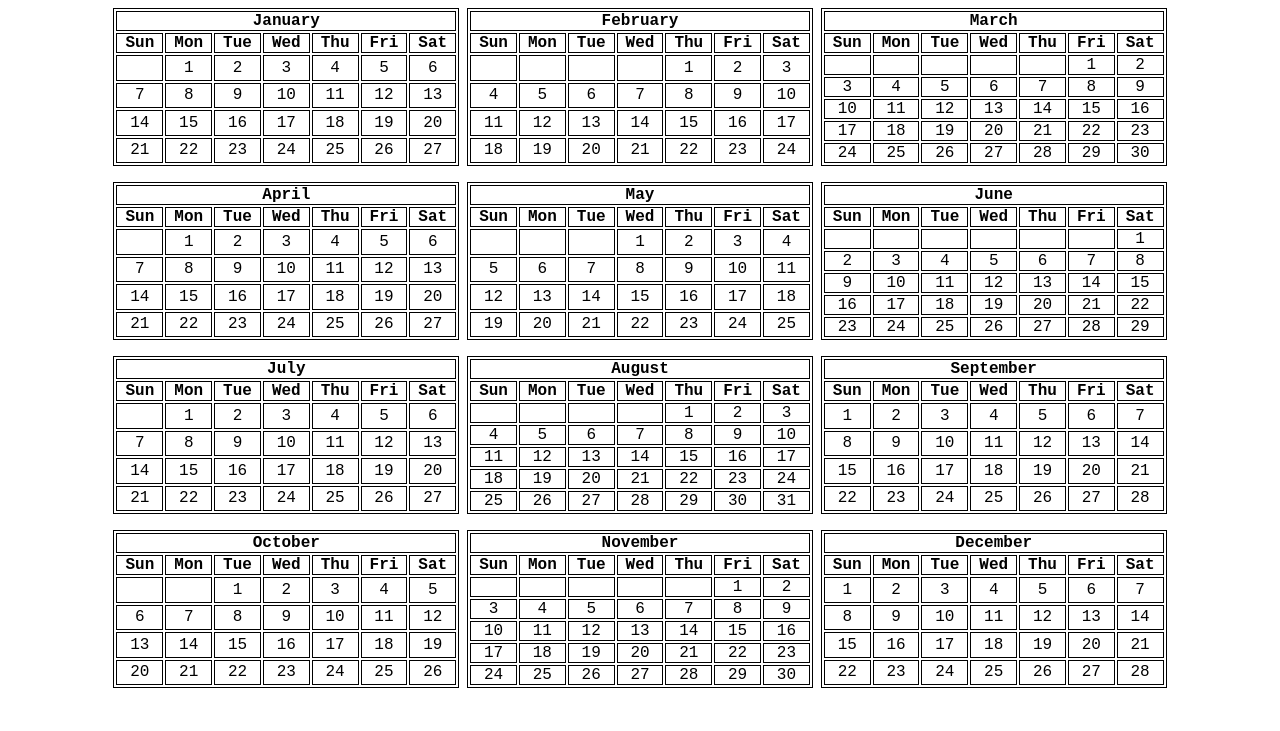
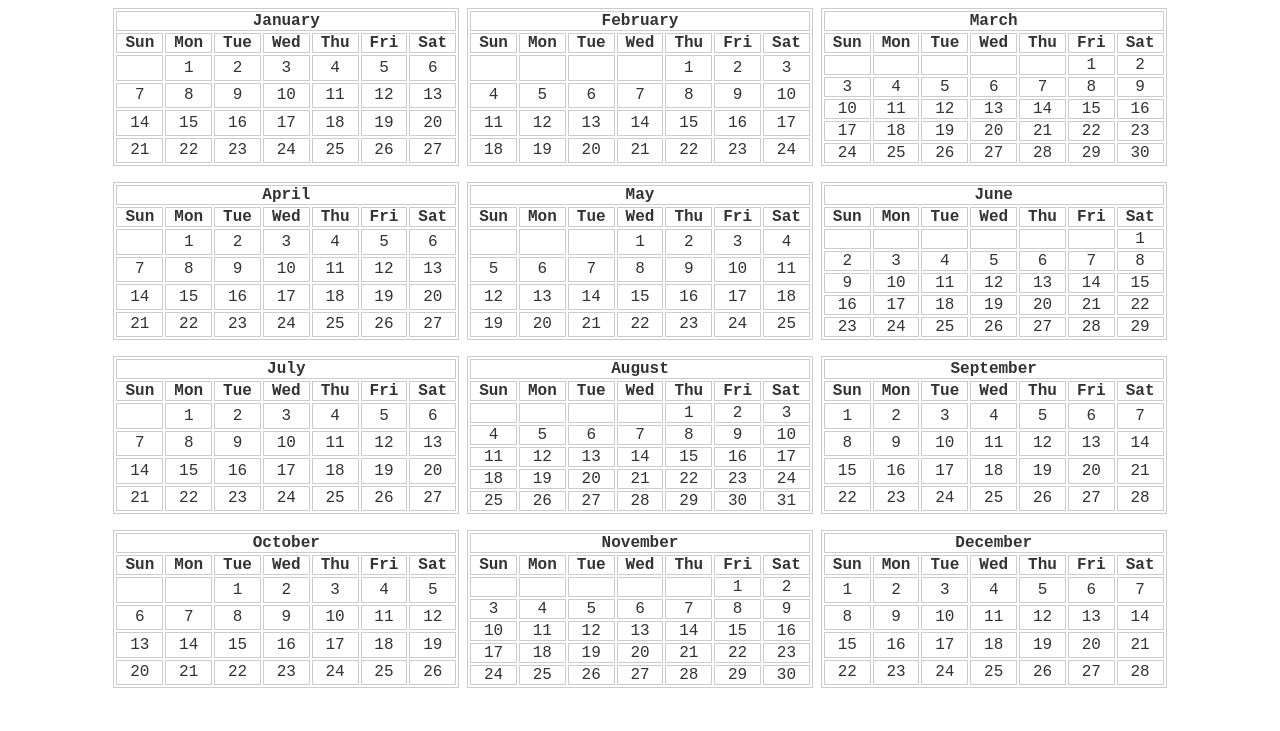
Before and after one commit to HoleInOneGolfer/Social-Media-Post-Manager, a website built with Vite: page index.html in a window 1280 px wide. Shown: the part 69-800 px from the top of the page. Built offline with nearby package versions, Linux system fonts and the light colour scheme.

Commit message:
light and dark mode

```diff
--- a/src/styles/style.css
+++ b/src/styles/style.css
@@ -1,3 +1,33 @@
+/* Light Theme */
+:root {
+  --primary-color: #0057d9;
+  --secondary-color: #ffd700;
+  --background-color: #ffffff;
+  --text-color: #333333;
+  --accent-color: #f7a072;
+  --border-color: #cccccc;
+}
+
+/* Dark Theme */
+@media (prefers-color-scheme: dark) {
+  :root {
+    --primary-color: #4a90e2;
+    --secondary-color: #ffb300;
+    --background-color: #121212;
+    --text-color: #e0e0e0;
+    --accent-color: #f57c00;
+    --border-color: #444444;
+  }
+}
+
+body {
+  background-color: var(--background-color);
+  color: var(--text-color);
+  font-family: "Roboto", sans-serif;
+  margin: 0;
+  padding: 0;
+}
+
 .year {
   text-align: center;
   font-family: "Courier New", Courier, monospace;
@@ -14,12 +44,12 @@
     justify-content: center;
 
     table {
-      border: 1px solid black;
+      border: 1px solid var(--border-color);
       margin: 0.5rem 0.25rem;
 
       th,
       td {
-        border: 1px solid black;
+        border: 1px solid var(--border-color);
         padding: 0 0.5rem;
       }
     }
```
